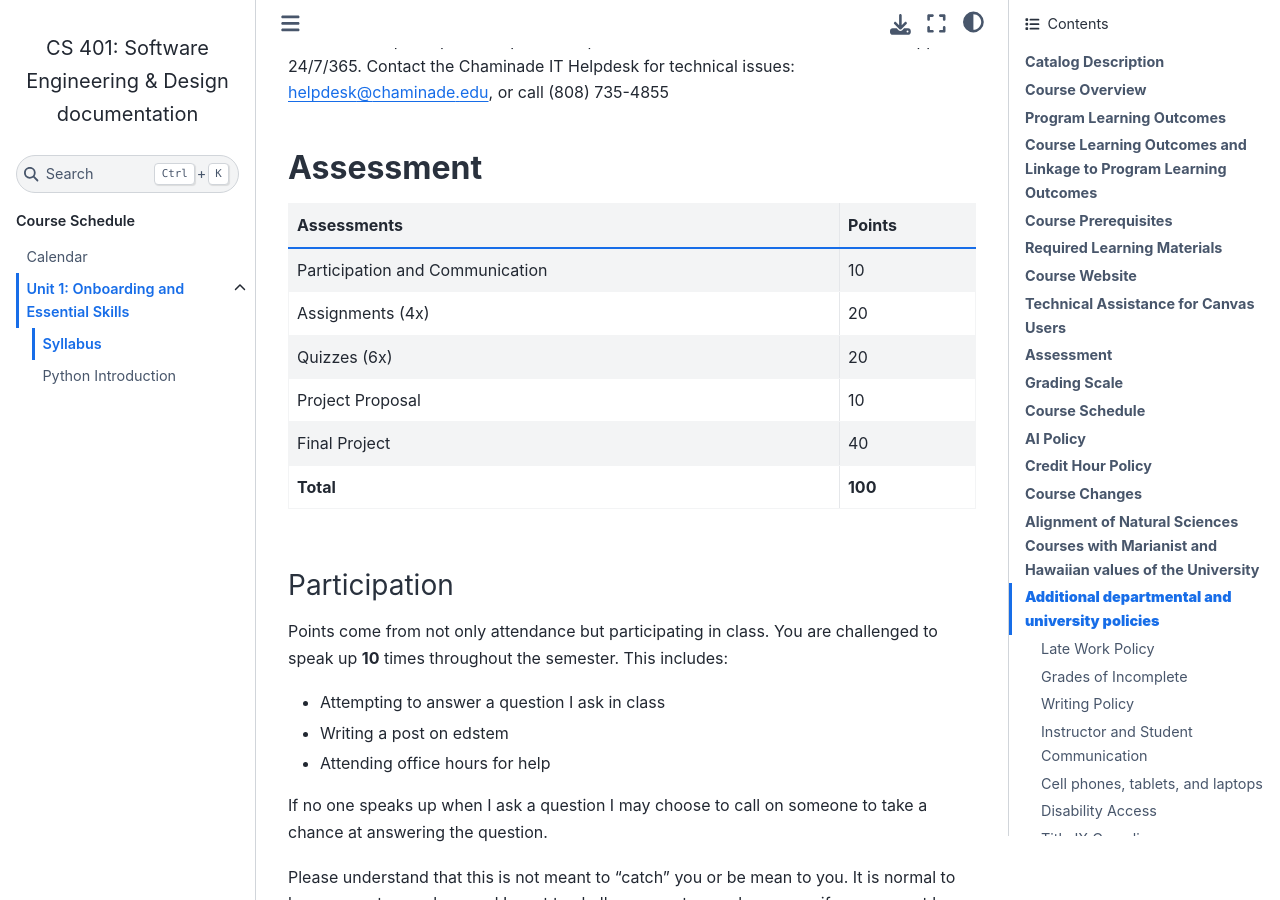
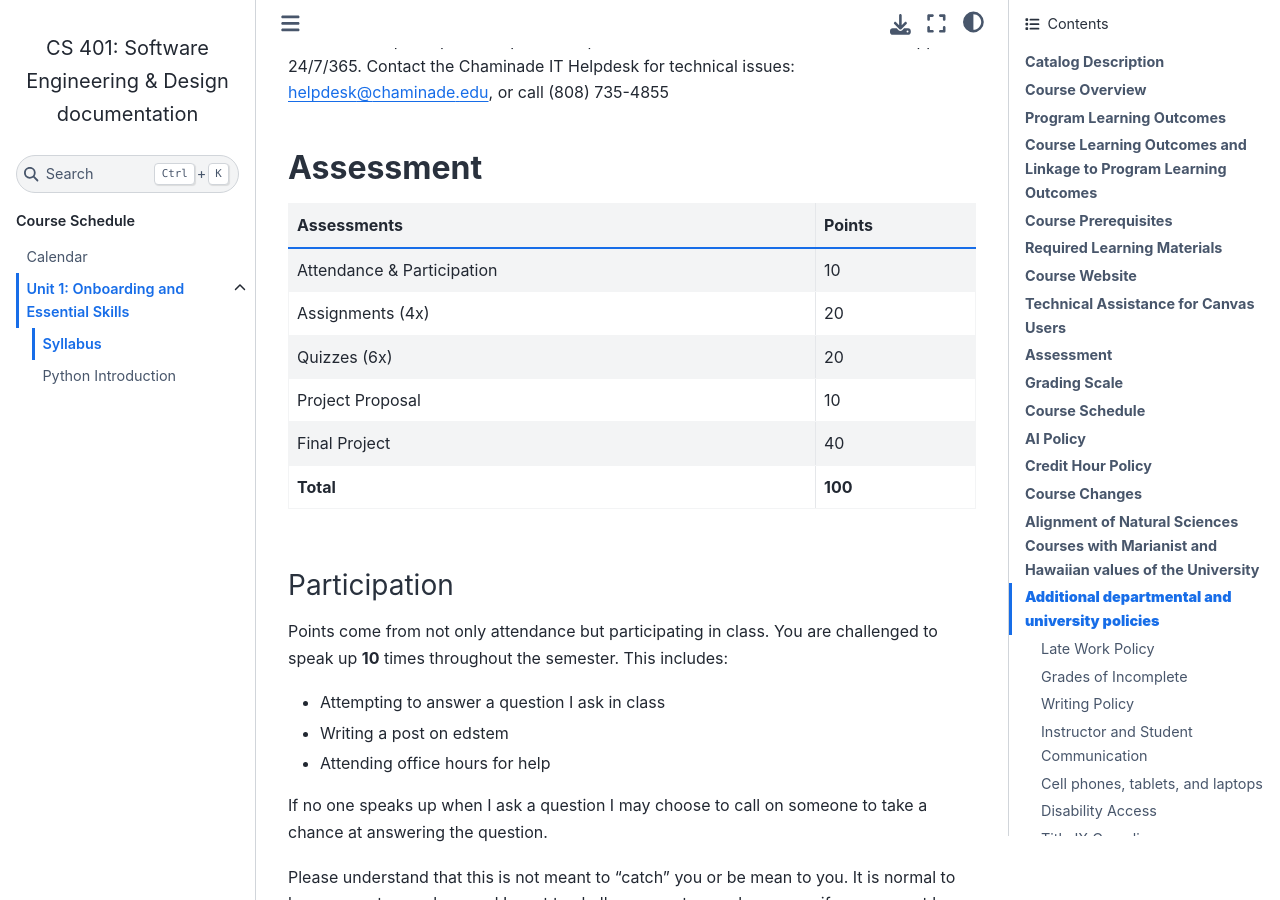
Before and after one commit to andrewsolis/cs401, a Sphinx documentation site: the page built from docs/unit01/syllabus.rst, in a window 1280 px wide and 900 px high, scrolled down 3154 px. Built offline with Sphinx 7.4.7 and the Sphinx Book theme 1.1.4, drawn with Linux system fonts in a browser that asks for light colours; pages that are not in the unit, such as notebooks, are missing from menus.

Commit message:
sylabus changes

```diff
--- a/docs/unit01/syllabus.rst
+++ b/docs/unit01/syllabus.rst
@@ -128,7 +128,7 @@ Contact the Chaminade IT Helpdesk for technical issues:  helpdesk@chaminade.edu,
 +---------------------------------+-----------+
 | Assessments                     |  Points   |
 +=================================+===========+
-| Participation and Communication |    10     |
+| Attendance & Participation      |    10     |
 +---------------------------------+-----------+
 | Assignments (4x)                |    20     |
 +---------------------------------+-----------+
```
